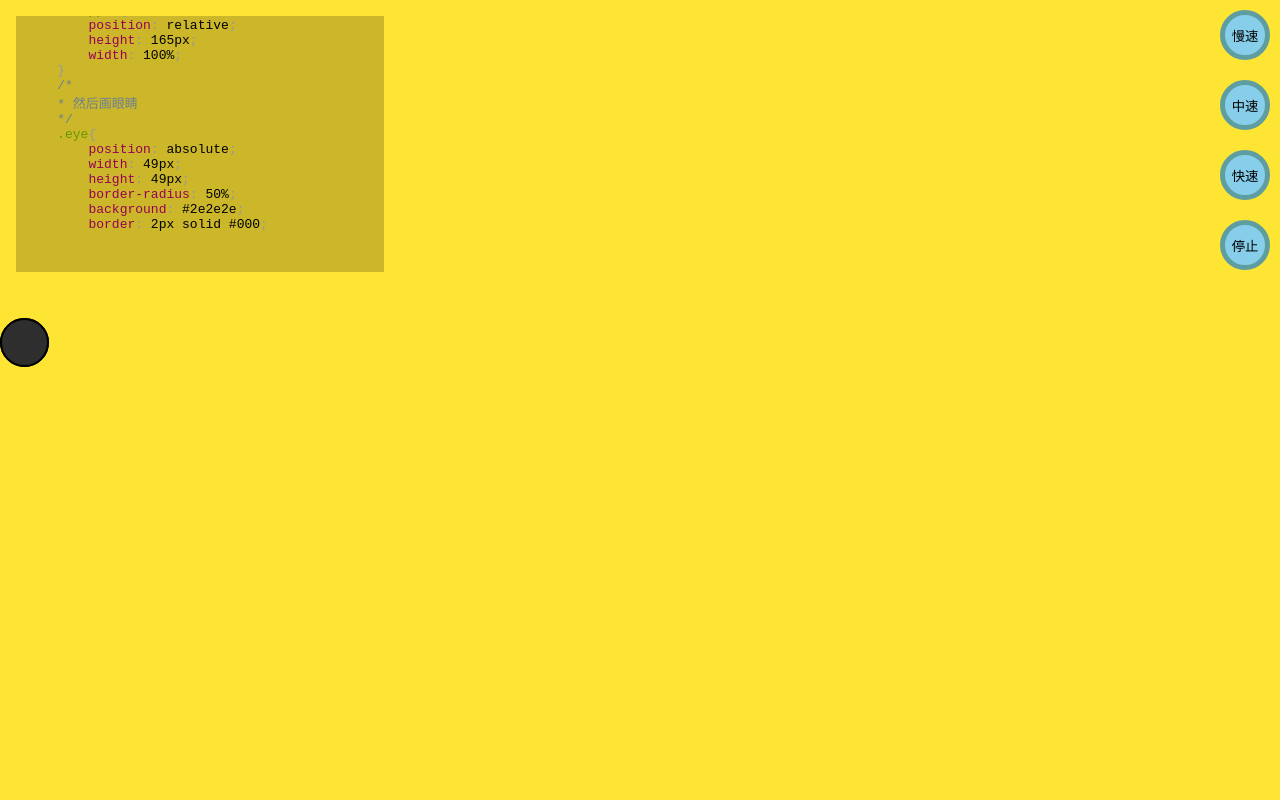
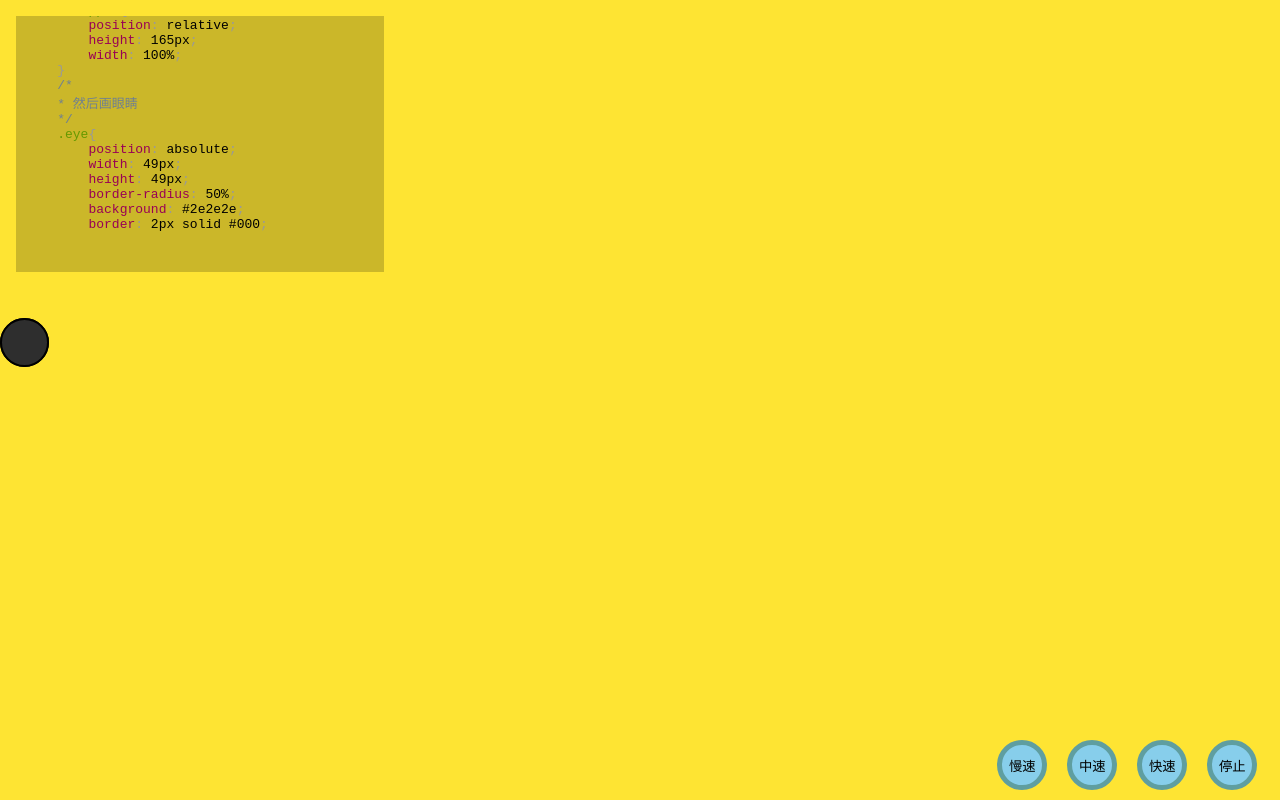
Before and after one commit to itLeeyw/Using-CSS-Drawing, a plain HTML site: page index.html in a window 1280 px wide. Drawn offline with nearby package versions, Linux system fonts and the light colour scheme.

```diff
--- a/style.css
+++ b/style.css
@@ -9,12 +9,12 @@ body{
 }
 .code-wrapper{
     position: fixed;
-
     width: 23rem;
     height: 16rem;
     top: 1rem;
     left: 1rem;
-    background: rgba(0,0 ,0 , 0.2)
+    background: rgba(0,0 ,0 , 0.2);
+    z-index: 1;
 }
 #code{
     overflow: auto;
@@ -22,16 +22,16 @@ body{
     padding: 10px;
 }
 .preview-wrapper{
-    z-index: -1;
+
     height: 100vh;
 }
 
 .actions{
     position: absolute;
-    right: 0;
-    top: 0;
+    right: 1%;
+    bottom: 0;
     display: flex;
-    flex-direction: column;
+    flex-direction: row;
 }
 .actions > button{
     height: 50px;
```
